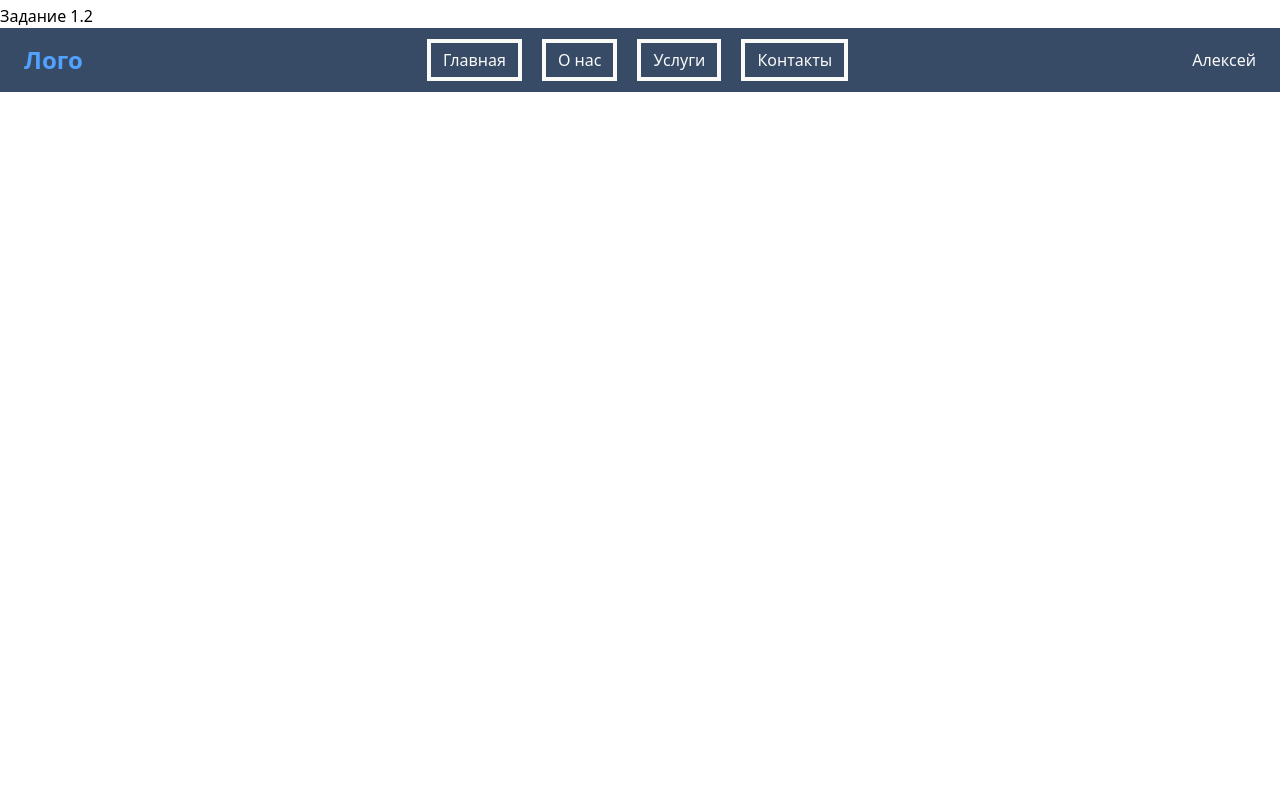
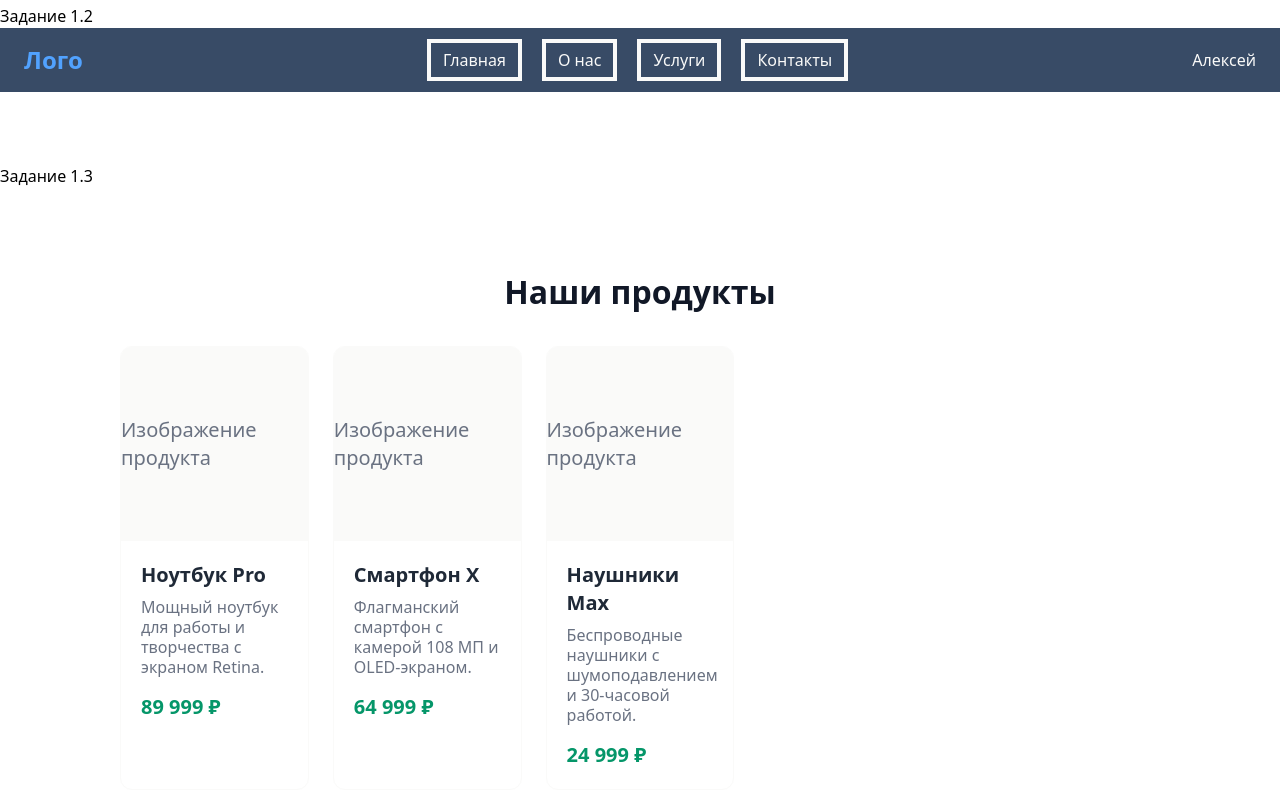
Before and after one commit to Konstantin222-stu/Tailwind_training, a React (Vite) app: page / in a window 1280 px wide. Shown: the part 294-1094 px from the top of the page. Before the commit the page ends 800 px from the top, so only its background shows below. Built offline with nearby package versions, Linux system fonts and the light colour scheme.

Commit message:
Задание 1.3

```diff
--- a/src/App.jsx
+++ b/src/App.jsx
@@ -30,6 +30,44 @@ function App() {
           <span>Алексей</span>
       </nav>
 
+      <br/>
+      <br/>
+      <br/>
+
+      <h2>Задание 1.3</h2>
+        <div className="max-w-300 my-0 mx-auto p-20 font-sans">
+          <h2 className="text-[2rem] font-bold mb-7.5 text-center text-[#111827]">Наши продукты</h2>
+
+          <div className="grid grid-cols-5 gap-6">
+              <div className="border-stone-50 border border-solid rounded-xl overflow-hidden transition-all duration-300 ease-in-out">
+                  <div className="w-full h-48.5 bg-stone-50 flex items-center justify-center text-gray-500 text-xl">Изображение продукта</div>
+                  <div className="p-5">
+                      <h3 className="text-xl font-semibold mb-2 text-[#1f2937]">Ноутбук Pro</h3>
+                      <p className="text-gray-500 mb-4 leading-5">Мощный ноутбук для работы и творчества с экраном Retina.</p>
+                      <div className="text-xl font-bold text-[#059669]">89 999 ₽</div>
+                  </div>
+              </div>
+
+              <div className="border-stone-50 border border-solid rounded-xl overflow-hidden transition-all duration-300 ease-in-out">
+                  <div className="w-full h-48.5 bg-stone-50 flex items-center justify-center text-gray-500 text-xl">Изображение продукта</div>
+                  <div className="p-5">
+                      <h3 className="text-xl font-semibold mb-2 text-[#1f2937]">Смартфон X</h3>
+                      <p className="text-gray-500 mb-4 leading-5">Флагманский смартфон с камерой 108 МП и OLED-экраном.</p>
+                      <div className="text-xl font-bold text-[#059669]">64 999 ₽</div>
+                  </div>
+              </div>
+
+              <div className="border-stone-50 border border-solid rounded-xl overflow-hidden transition-all duration-300 ease-in-out">
+                  <div className="w-full h-48.5 bg-stone-50 flex items-center justify-center text-gray-500 text-xl">Изображение продукта</div>
+                  <div className="p-5">
+                      <h3 className="text-xl font-semibold mb-2 text-[#1f2937]">Наушники Max</h3>
+                      <p className="text-gray-500 mb-4 leading-5">Беспроводные наушники с шумоподавлением и 30-часовой работой.</p>
+                      <div className="text-xl font-bold text-[#059669]">24 999 ₽</div>
+                  </div>
+              </div>
+          </div>
+        </div>
+
     </>
   )
 }
```
